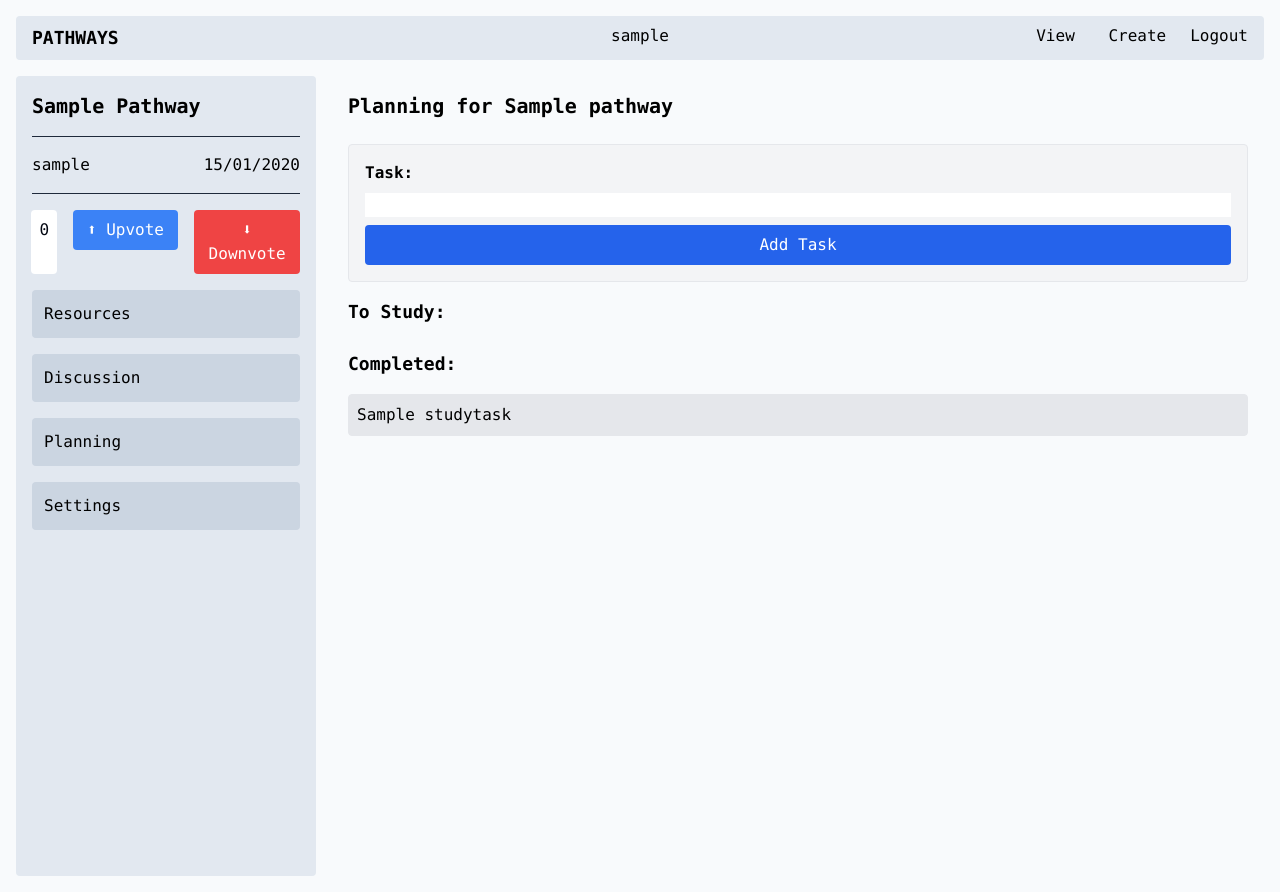
After one commit to sd4483/Pathways, a Django app: page /pathways/pathway/1/planning/ in a window 1280 px wide. The commit adds this page. Run offline with Django 4.2, Linux system fonts and the light colour scheme; a user stored in the database is signed in; tables that the repository leaves empty hold one stand-in row (values such as "Sample post").

Commit message:
Planning feature added

```diff
--- a/pathways/forms.py
+++ b/pathways/forms.py
@@ -1,5 +1,5 @@
 from django import forms
-from .models import Pathway, LinkResource, FileResource, TextResource, ImageResource, Comment, Reply
+from .models import Pathway, LinkResource, FileResource, TextResource, ImageResource, Comment, Reply, StudyTask
 
 class PathwayForm(forms.ModelForm):
     class Meta:
@@ -76,3 +76,9 @@
         super().__init__(*args, **kwargs)
         self.fields['title'].widget.attrs.update({'class': 'w-full mb-2 mt-1 py-2 px-3 border border-slate-500 focus:outline-none focus:border-slate-700 text-black block bg-transparent rounded'})
         self.fields['content'].widget.attrs.update({'class': 'w-full mt-1 py-2 px-3 border border-slate-500 focus:outline-none focus:border-slate-700 text-black block bg-transparent rounded'})
+
+
+class StudyTaskForm(forms.ModelForm):
+    class Meta:
+        model = StudyTask
+        fields = ['title']
--- a/pathways/models.py
+++ b/pathways/models.py
@@ -64,3 +64,10 @@
     notes = models.TextField()
     attachment = models.FileField(upload_to='files/')
     created_at = models.DateTimeField(auto_now_add=True)
+
+class StudyTask(models.Model):
+    user = models.ForeignKey(User, on_delete=models.CASCADE)
+    pathway = models.ForeignKey(Pathway, on_delete=models.CASCADE, related_name="tasks")
+    title = models.CharField(max_length=200)
+    is_completed = models.BooleanField(default=False)
+    created_at = models.DateTimeField(auto_now_add=True)
--- /dev/null
+++ b/pathways/plan_revise_view.py
@@ -0,0 +1,34 @@
+from django.shortcuts import render, redirect, get_object_or_404
+from .models import StudyTask, Pathway
+from .forms import StudyTaskForm
+
+def planning_view(request, pathway_id):
+    pathway = get_object_or_404(Pathway, id=pathway_id)
+
+    if request.method == "POST":
+        form = StudyTaskForm(request.POST)
+        if form.is_valid():
+            task = form.save(commit=False)
+            task.user = request.user
+            task.pathway = pathway
+            task.save()
+    else:
+        form = StudyTaskForm()
+
+    to_study_tasks = StudyTask.objects.filter(user=request.user, is_completed=False, pathway=pathway)
+    completed_tasks = StudyTask.objects.filter(user=request.user, is_completed=True, pathway=pathway)
+
+    return render(request, 'pathways/planning_template.html', {
+        'form': form,
+        'to_study_tasks': to_study_tasks,
+        'completed_tasks': completed_tasks,
+        'pathway':pathway
+    })
+
+
+def complete_task_view(request, pathway_id, task_id):
+    pathway = get_object_or_404(Pathway, id=pathway_id)
+    task = get_object_or_404(StudyTask, id=task_id, user=request.user, pathway=pathway)
+    task.is_completed = True
+    task.save()
+    return redirect('planning', pathway_id=pathway.id)
--- /dev/null
+++ b/pathways/templates/pathways/planning_template.html
@@ -0,0 +1,49 @@
+{% extends 'pathways/single_pathway_template.html' %}
+
+{% block pathway_content %}
+<div class="text-xl pb-2 font-bold">Planning for {{ pathway.title }}</div>
+
+{% if user.is_authenticated %}
+    <!-- Task Addition Form -->
+    <div class="my-4 p-4 bg-gray-100 border rounded">
+        <form method="post" class="flex flex-col">
+            {% csrf_token %}
+            <label class="font-bold mb-2" for="{{ form.title.id_for_label }}">Task:</label>
+            {{ form.title }}
+            <button type="submit" class="mt-2 bg-blue-600 text-white px-4 py-2 rounded">Add Task</button>
+        </form>
+    </div>
+
+    <!-- Displaying the To Study tasks -->
+    <div class="my-4">
+        <h2 class="text-lg font-bold pb-2">To Study:</h2>
+        {% for task in to_study_tasks %}
+        <div class="flex justify-between items-center border rounded p-2 my-2">
+            <span>{{ task.title }}</span>
+            <form method="post" action="{% url 'complete_task' pathway.id task.id %}">
+                {% csrf_token %}
+                <button type="submit" class="text-white bg-green-500 hover:bg-green-600 rounded p-2">✓</button>
+            </form>
+        </div>
+        {% endfor %}
+    </div>
+
+    <!-- Displaying the Completed tasks -->
+    <div class="my-4">
+        <h2 class="text-lg font-bold pb-2">Completed:</h2>
+        {% for task in completed_tasks %}
+        <div class="flex justify-between items-center border rounded p-2 my-2 bg-gray-200">
+            <span>{{ task.title }}</span>
+        </div>
+        {% endfor %}
+    </div>
+{% endif %}
+
+{% if not user.is_authenticated %}
+    <div class="text-base text-gray-700">
+        Only registered users can create tasks. <br>
+        If you are a registered user, login by clicking the button above.
+    </div>
+{% endif %}
+
+{% endblock %}
--- a/pathways/templates/pathways/single_pathway_template.html
+++ b/pathways/templates/pathways/single_pathway_template.html
@@ -36,6 +36,9 @@
                     <div class="bg-slate-300 p-3 rounded">
                         <a href="{% url 'pathway_comments' pathway.id %}">Discussion</a></div>
                     <div class="bg-slate-300 p-3 rounded">
+                        <a href="{% url 'planning' pathway.id %}">Planning</a>
+                    </div>
+                        <div class="bg-slate-300 p-3 rounded">
                         <a href="{% url 'pathway_settings' pathway.id %}">Settings</a>
                     </div>
 
--- a/pathways/urls.py
+++ b/pathways/urls.py
@@ -1,5 +1,6 @@
 from django.urls import path, include
 from . import views
+from .plan_revise_view import planning_view, complete_task_view
 
 urlpatterns = [
     path('view/', views.view_pathway_view, name='view_pathway'),
@@ -17,4 +18,6 @@
     path('pathway/<int:pathway_id>/add-image', views.image_resource_view, name='image_resource'),
     path('pathway/<int:pathway_id>/add-file', views.file_resource_view, name='file_resource'),
     path('delete_pathway/<int:pathway_id>/', views.delete_pathway_view, name='delete_pathway'),
+    path('pathway/<int:pathway_id>/planning/', planning_view, name='planning'),
+    path('pathway/<int:pathway_id>/complete-task/<int:task_id>/', complete_task_view, name='complete_task'),
 ]
--- a/static/src/styles.css
+++ b/static/src/styles.css
@@ -1088,6 +1088,16 @@
   background-color: rgb(203 213 225 / var(--tw-bg-opacity)) !important;
 }
 
+.bg-gray-200 {
+  --tw-bg-opacity: 1 !important;
+  background-color: rgb(229 231 235 / var(--tw-bg-opacity)) !important;
+}
+
+.bg-green-500 {
+  --tw-bg-opacity: 1 !important;
+  background-color: rgb(34 197 94 / var(--tw-bg-opacity)) !important;
+}
+
 .p-2 {
   padding: 0.5rem !important;
 }
@@ -1311,6 +1321,11 @@
   background-color: rgb(220 38 38 / var(--tw-bg-opacity)) !important;
 }
 
+.hover\:bg-green-600:hover {
+  --tw-bg-opacity: 1 !important;
+  background-color: rgb(22 163 74 / var(--tw-bg-opacity)) !important;
+}
+
 .focus\:border-card:focus {
   --tw-border-opacity: 1 !important;
   border-color: rgb(227 204 174 / var(--tw-border-opacity)) !important;
```
Also changed, not shown: pathways/migrations/0006_studytask.py (added), pathways/migrations/0007_studytask_pathway.py (added).
